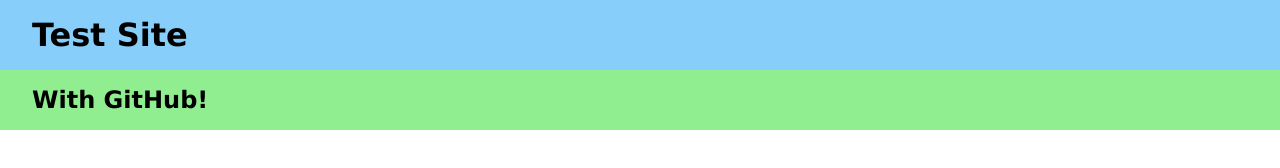
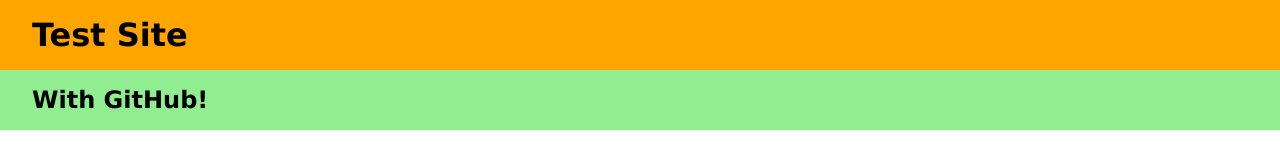
Before and after one commit to mealthebear/netlify-git-123, a website: page index.html in a window 1280 px wide. Drawn offline with Linux system fonts and the light colour scheme.

Commit message:
updated color

```diff
--- a/css/main.css
+++ b/css/main.css
@@ -4,7 +4,7 @@
 }
 
 #title {
-  background-color: lightskyblue;
+  background-color: orange;
 }
 
 #subtitle {
```
